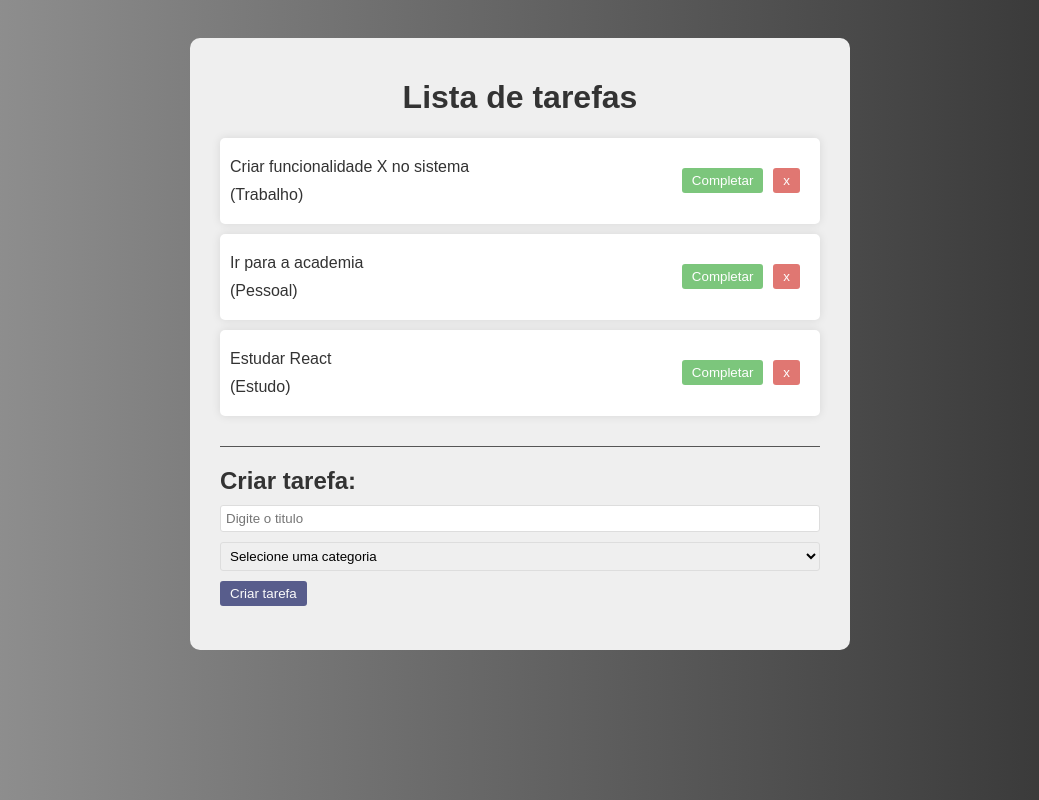
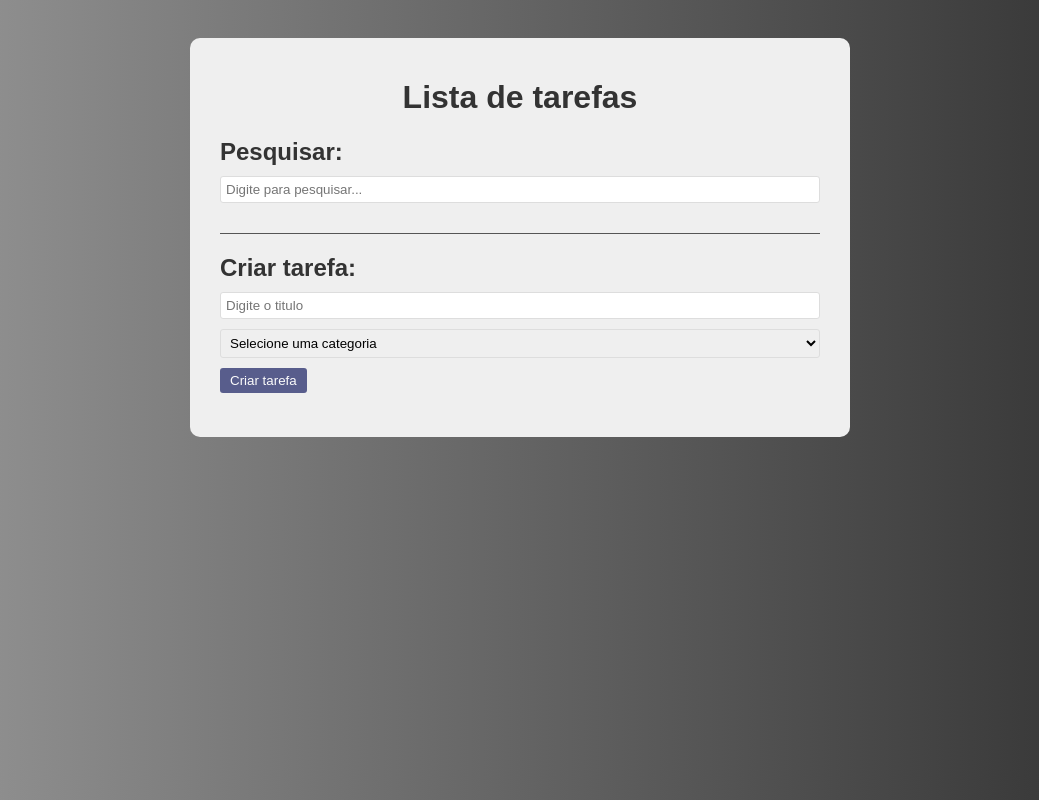
Before and after one commit to anthony-pinhooo/projetoToDoList, a React (Vite) app in the folder todo/: page / in a window 1280 px wide. Shown: the top 800 px of the page, without its empty margins (120-1159 px from the left). Built offline with nearby package versions, Linux system fonts and the light colour scheme.

Commit message:
created search component

```diff
--- a/todo/src/App.jsx
+++ b/todo/src/App.jsx
@@ -1,7 +1,11 @@
 import { useState } from 'react'
+
 import Todo from './component/todo';
 import TodoForm from './component/TodoForm';
+import Search from './component/Search';
+
 import './App.css'
+
 
 function App() {
   // eslint-disable-next-line no-unused-vars
@@ -60,13 +64,24 @@ function App() {
     setTodos(newTodos)
   }
 
+  const [search, setSearch] = useState("")
+
   return (
     <div className='app'>
       <h1>Lista de tarefas</h1>
+      <Search search={search} setSearch={setSearch}/>
       <div className='todo-list'>
-        {toDos.map((todo) => (
+        {toDos.filter((todo) => todo.text.toLowerCase().includes(search.toLowerCase)).map((todo) => (
           // eslint-disable-next-line react/jsx-key
-          <Todo key={todo.id} texto={todo.text} categoria={todo.category} id={todo.id} feito={todo.isCompleted} removeTodo={removeTodo} completeTodo={completeTodo}/>
+          <Todo
+            key={todo.id}
+            texto={todo.text}
+            categoria={todo.category}
+            id={todo.id}
+            feito={todo.isCompleted}
+            removeTodo={removeTodo}
+            completeTodo={completeTodo}
+          />
         ))}
       </div>
       <TodoForm addTodo={addTodo}/>
--- /dev/null
+++ b/todo/src/component/Search.jsx
@@ -0,0 +1,14 @@
+// eslint-disable-next-line react/prop-types
+const Search = ({ search, setSearch }) => {
+  return (
+    <div className="search">
+        <h2>Pesquisar:</h2>
+        <input
+        type="text"
+        value={search}
+        onChange={(e) => setSearch(e.target.value)} placeholder="Digite para pesquisar..."/>
+    </div>
+  )
+}
+
+export default Search
```
